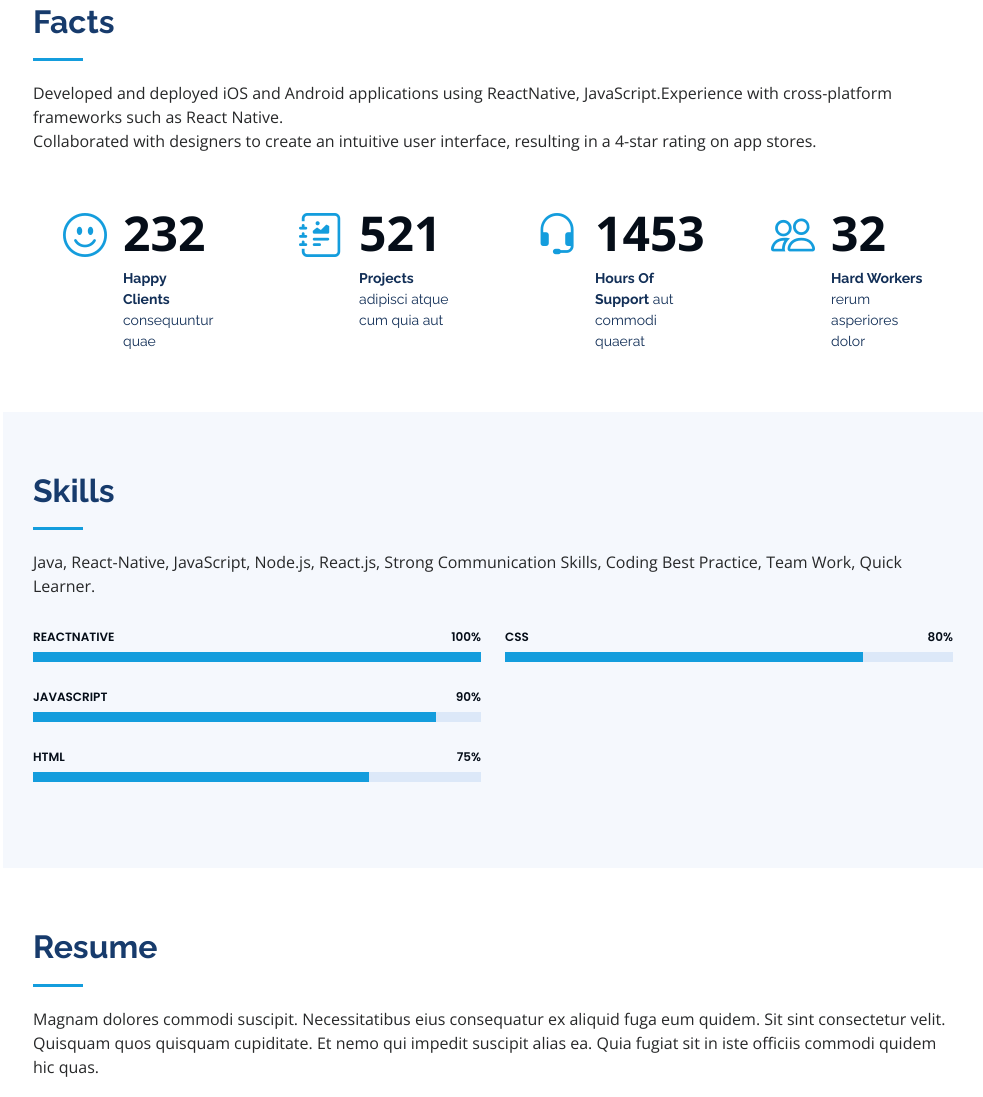
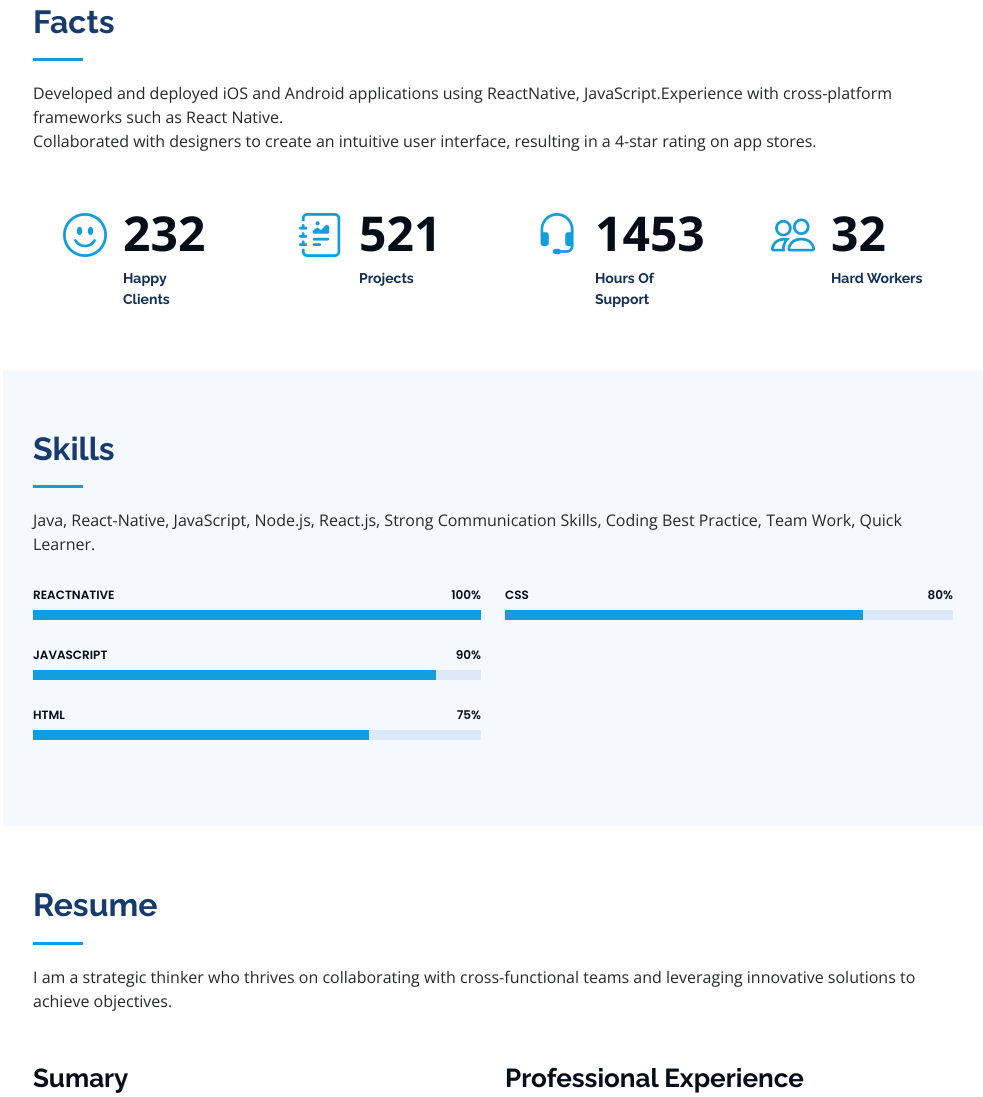
Before and after one commit to idkmazi/Portfolio, a plain HTML site: page index.html in a window 1280 px wide. Shown: the part 1533-2630 px from the top of the page, without its empty margins (297-1280 px from the left). Drawn offline with nearby package versions, Linux system fonts and the light colour scheme.

Commit message:
minor chnages

```diff
--- a/index.html
+++ b/index.html
@@ -143,7 +143,7 @@
             <div class="count-box">
               <i class="bi bi-emoji-smile"></i>
               <span data-purecounter-start="0" data-purecounter-end="232" data-purecounter-duration="1" class="purecounter"></span>
-              <p><strong>Happy Clients</strong> consequuntur quae</p>
+              <p><strong>Happy Clients</strong></p>
             </div>
           </div>
 
@@ -151,7 +151,7 @@
             <div class="count-box">
               <i class="bi bi-journal-richtext"></i>
               <span data-purecounter-start="0" data-purecounter-end="521" data-purecounter-duration="1" class="purecounter"></span>
-              <p><strong>Projects</strong> adipisci atque cum quia aut</p>
+              <p><strong>Projects</strong></p>
             </div>
           </div>
 
@@ -159,7 +159,7 @@
             <div class="count-box">
               <i class="bi bi-headset"></i>
               <span data-purecounter-start="0" data-purecounter-end="1453" data-purecounter-duration="1" class="purecounter"></span>
-              <p><strong>Hours Of Support</strong> aut commodi quaerat</p>
+              <p><strong>Hours Of Support</strong></p>
             </div>
           </div>
 
@@ -167,7 +167,7 @@
             <div class="count-box">
               <i class="bi bi-people"></i>
               <span data-purecounter-start="0" data-purecounter-end="32" data-purecounter-duration="1" class="purecounter"></span>
-              <p><strong>Hard Workers</strong> rerum asperiores dolor</p>
+              <p><strong>Hard Workers</strong></p>
             </div>
           </div>
 
@@ -249,7 +249,7 @@
 
         <div class="section-title">
           <h2>Resume</h2>
-          <p>Magnam dolores commodi suscipit. Necessitatibus eius consequatur ex aliquid fuga eum quidem. Sit sint consectetur velit. Quisquam quos quisquam cupiditate. Et nemo qui impedit suscipit alias ea. Quia fugiat sit in iste officiis commodi quidem hic quas.</p>
+          <p>I am a strategic thinker who thrives on collaborating with cross-functional teams and leveraging innovative solutions to achieve objectives.</p>
         </div>
 
         <div class="row">
@@ -270,7 +270,7 @@
               <h4>Bachelor of Information Technology</h4>
               <h5>2017 - 2021</h5>
               <p><em>(UOS) University Of Sargodha</em></p>
-              <p>Qui deserunt veniam. Et sed aliquam labore tempore sed quisquam iusto autem sit. Ea vero voluptatum qui ut dignissimos deleniti nerada porti sand markend</p>
+              <p>have Completed Bachelors in Information Technology, Bachelor of Information Technology (BIT) courses vary by school and program, but they typically cover areas like computer programming, software engineering, computer hardware, and artificial intelligence engineering. Students may examine topics such as computability, information, Android Development</p>
             </div>
             <div class="resume-item">
               <h4>Projects</h4>
@@ -577,7 +577,7 @@
 
         <div class="section-title">
           <h2>Contact</h2>
-          <p>Magnam dolores commodi suscipit. Necessitatibus eius consequatur ex aliquid fuga eum quidem. Sit sint consectetur velit. Quisquam quos quisquam cupiditate. Et nemo qui impedit suscipit alias ea. Quia fugiat sit in iste officiis commodi quidem hic quas.</p>
+          <!-- <p>Magnam dolores commodi suscipit. Necessitatibus eius consequatur ex aliquid fuga eum quidem. Sit sint consectetur velit. Quisquam quos quisquam cupiditate. Et nemo qui impedit suscipit alias ea. Quia fugiat sit in iste officiis commodi quidem hic quas.</p> -->
         </div>
 
         <div class="row" data-aos="fade-in">
```
